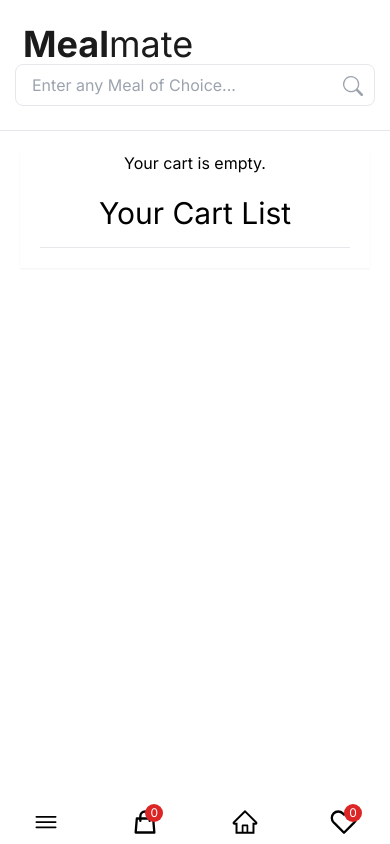
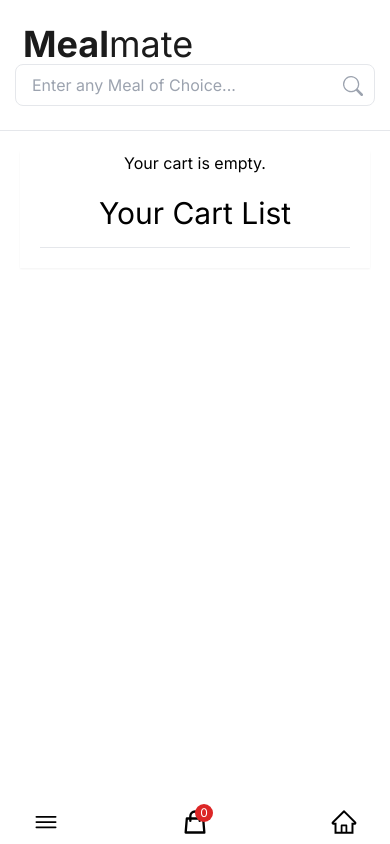
Before and after one commit to JessemQuarcks/mealmate, a Next.js app: page /Checkout in a window 390 px wide. Built offline with nearby package versions, Linux system fonts and the light colour scheme.

Commit message:
My new changes

```diff
--- a/src/app/layout.tsx
+++ b/src/app/layout.tsx
@@ -43,9 +43,9 @@ export default function RootLayout({
       <body className={inter.className}>
 
             <HeaderTop />
+        <MobNavbar/>
         <HeaderMain/>
         <Navbar />
-        <MobNavbar/>
         {children}
 
 
--- a/src/components/HeaderMain.tsx
+++ b/src/components/HeaderMain.tsx
@@ -24,7 +24,7 @@ const HeaderMainComponent = () => {
   };
 
   return (
-    <div className="border-b border-gray-200 py-6">
+    <div className="z-50 border-b border-gray-200 py-6">
       <div className="container sm:flex justify-between items-center">
         <Link href="/home" className="text-4xl text-center pb-4 sm:pb-0 text-blackish pl-2">
           <b>Meal</b>mate
--- a/src/components/HeaderTop.tsx
+++ b/src/components/HeaderTop.tsx
@@ -3,7 +3,7 @@ import { BsFacebook, BsInstagram, BsLinkedin,  BsTwitterX } from 'react-icons/bs
 
 const HeaderTop = () => {
   return (
-    <div className="border-b border-gray-200 hidden sm:block pl-2">
+    <div className="border-b border-gray-200 hidden sm:block pl-2 z-50">
       <div className="container py-4">
         <div className= "flex justify-between items-center">
           <div className="hidden lg:flex gap-1">
--- a/src/components/MobNavbar.tsx
+++ b/src/components/MobNavbar.tsx
@@ -1,12 +1,15 @@
 "use client"
+import { useAppSelector } from '@/lib/hook'
 import Link from 'next/link'
 import React, { useState } from 'react'
 import { AiOutlineHome } from 'react-icons/ai'
 import { FiHeart } from 'react-icons/fi'
 import { HiOutlineShoppingBag } from 'react-icons/hi'
 import { IoMenuOutline } from 'react-icons/io5'
+import dynamic from 'next/dynamic'
 
-const MobNavbar = () => {
+const MobNavbarComponent = () => {
+  const cartItems=useAppSelector(state=>state.cart.quantity);
     const [isSidebarOpen, setSidebarOpen] = useState(false);
 
     const toggleSidebar = () => {
@@ -16,27 +19,21 @@ const MobNavbar = () => {
     return (
       <>
         <div className="lg:hidden fixed bottom-0 w-full bg-white left-[50%] -translate-x-[50%]
-        max-w-[500px] mob_navbar px-8">
+        max-w-[500px] mob_navbar px-8 z-50">
           <div className="flex justify-between text-[28px] py-2">
             <IoMenuOutline onClick={toggleSidebar} />
             <div className="relative">
+            <Link href="/Checkout">
               <HiOutlineShoppingBag />
-              <div className="bg-red-600 rounded-full absolute top-0 right-0 w-[18px] h-[18px] text-[12px]
-              text-white grid place-items-center translate-x-1 -translate-y-1">
-                0
+              <div className="bg-red-600 rounded-full absolute top-0 right-0 w-[18px] h-[18px] text-[12px] text-white grid place-items-center translate-x-1 -translate-y-1">
+                {cartItems}
               </div>
-            </div>
-            <div><AiOutlineHome />
+            </Link>
+          </div>
+            <div>
             <Link className="navbar_link relative py-2" href='/home'>
+            <AiOutlineHome />
             </Link>
-            </div>
-
-            <div className="relative">
-              <FiHeart />
-              <div className="bg-red-600 rounded-full absolute top-0 right-0 w-[18px]
-              h-[18px] text-[12px] text-white grid place-items-center translate-x-1 -translate-y-1">
-                0
-              </div>
             </div>
           </div>
         </div>
@@ -63,4 +60,5 @@ const MobNavbar = () => {
     );
   }
 
+  const MobNavbar=dynamic(()=>Promise.resolve(MobNavbarComponent),{ssr:false});
   export default MobNavbar
```
Also changed, not shown: src/components/Taskbar.tsx (deleted).
